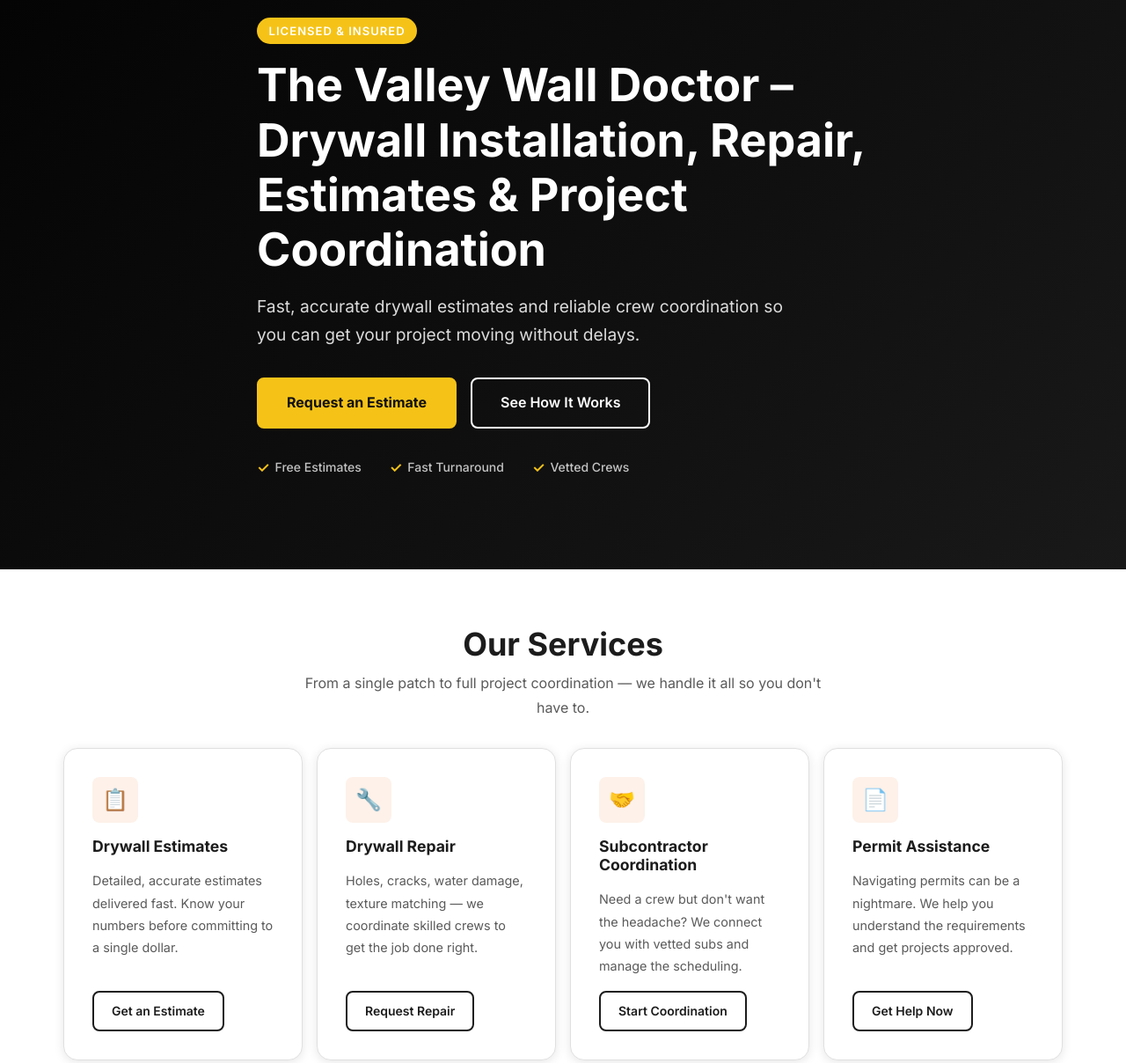
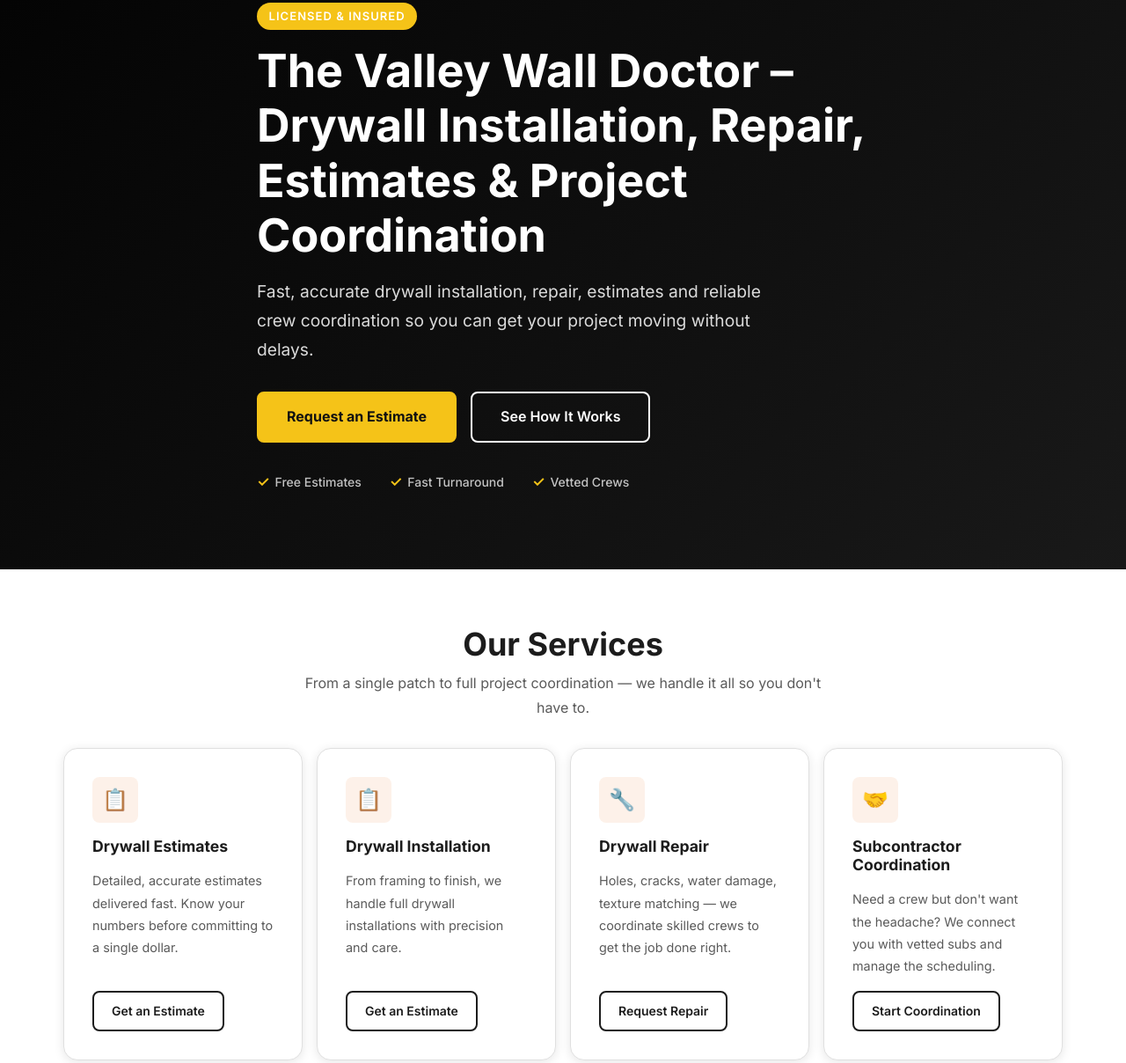
Before and after one commit to Jusharra/construction-niche, a plain HTML site: page index.html in a window 1280 px wide. Shown: the part 153-1361 px from the top of the page at 88% size. Drawn offline with Linux system fonts and the light colour scheme.

Commit message:
Updated content 2

```diff
--- a/index.html
+++ b/index.html
@@ -5,7 +5,7 @@
   <meta name="viewport" content="width=device-width, initial-scale=1.0">
 
   <!-- OWNER: Update title, description, and OG tags with your actual business info -->
-  <title>The Valley Wall Doctor – Drywall Installation, Repair, Estimates &amp; Project Coordination</title>
+  <title>The Valley Wall Doctor Drywall Installation, Repair, Estimates &amp; Project Coordination</title>
   <meta name="description" content="Fast, accurate drywall estimates and reliable crew coordination in the Valley. Request a free estimate today.">
 
   <!-- Open Graph (for Facebook / social sharing previews) -->
@@ -69,7 +69,7 @@
         <h1>The Valley Wall Doctor – Drywall Installation, Repair, Estimates &amp; Project Coordination</h1>
 
         <p class="hero-sub">
-          Fast, accurate drywall estimates and reliable crew coordination so you can get your project moving without delays.
+          Fast, accurate drywall installation, repair, estimates and reliable crew coordination so you can get your project moving without delays.
         </p>
 
         <div class="hero-actions">
@@ -111,6 +111,16 @@
 
         <!-- Service 2 -->
         <div class="service-card reveal">
+          <div class="service-icon" aria-hidden="true">📋</div>
+          <h3>Drywall Installation</h3>
+          <p>
+            From framing to finish, we handle full drywall installations with precision and care.
+          </p>
+          <a href="#estimate" class="btn btn-secondary">Get an Estimate</a>
+        </div>
+
+        <!-- Service 3 -->
+        <div class="service-card reveal">
           <div class="service-icon" aria-hidden="true">🔧</div>
           <h3>Drywall Repair</h3>
           <p>
@@ -119,7 +129,7 @@
           <a href="#estimate" class="btn btn-secondary">Request Repair</a>
         </div>
 
-        <!-- Service 3 -->
+        <!-- Service 4 -->
         <div class="service-card reveal">
           <div class="service-icon" aria-hidden="true">🤝</div>
           <h3>Subcontractor Coordination</h3>
@@ -129,7 +139,7 @@
           <a href="#estimate" class="btn btn-secondary">Start Coordination</a>
         </div>
 
-        <!-- Service 4 -->
+        <!-- Service 5 -->
         <div class="service-card reveal">
           <div class="service-icon" aria-hidden="true">📄</div>
           <h3>Permit Assistance</h3>
```
